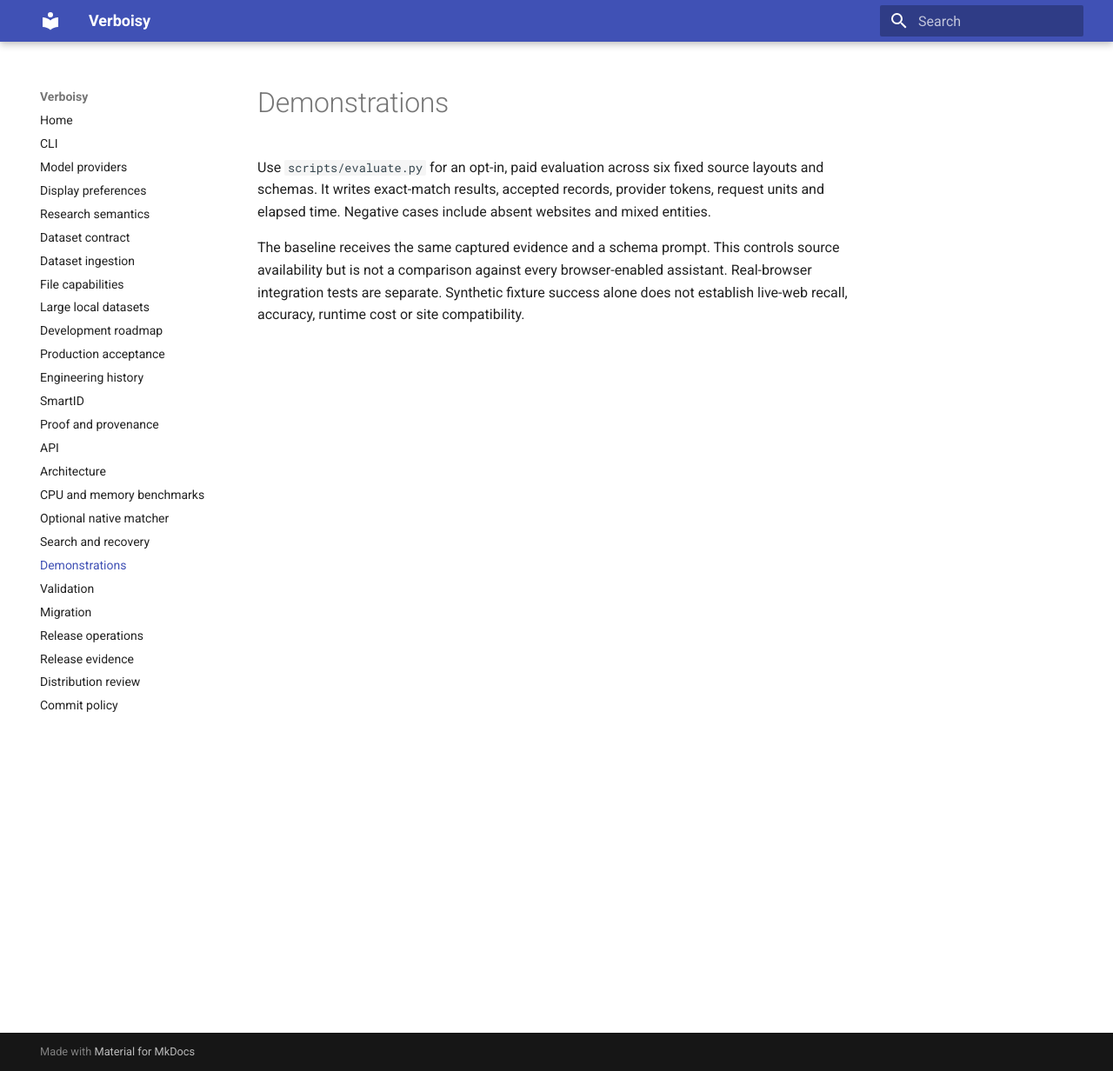
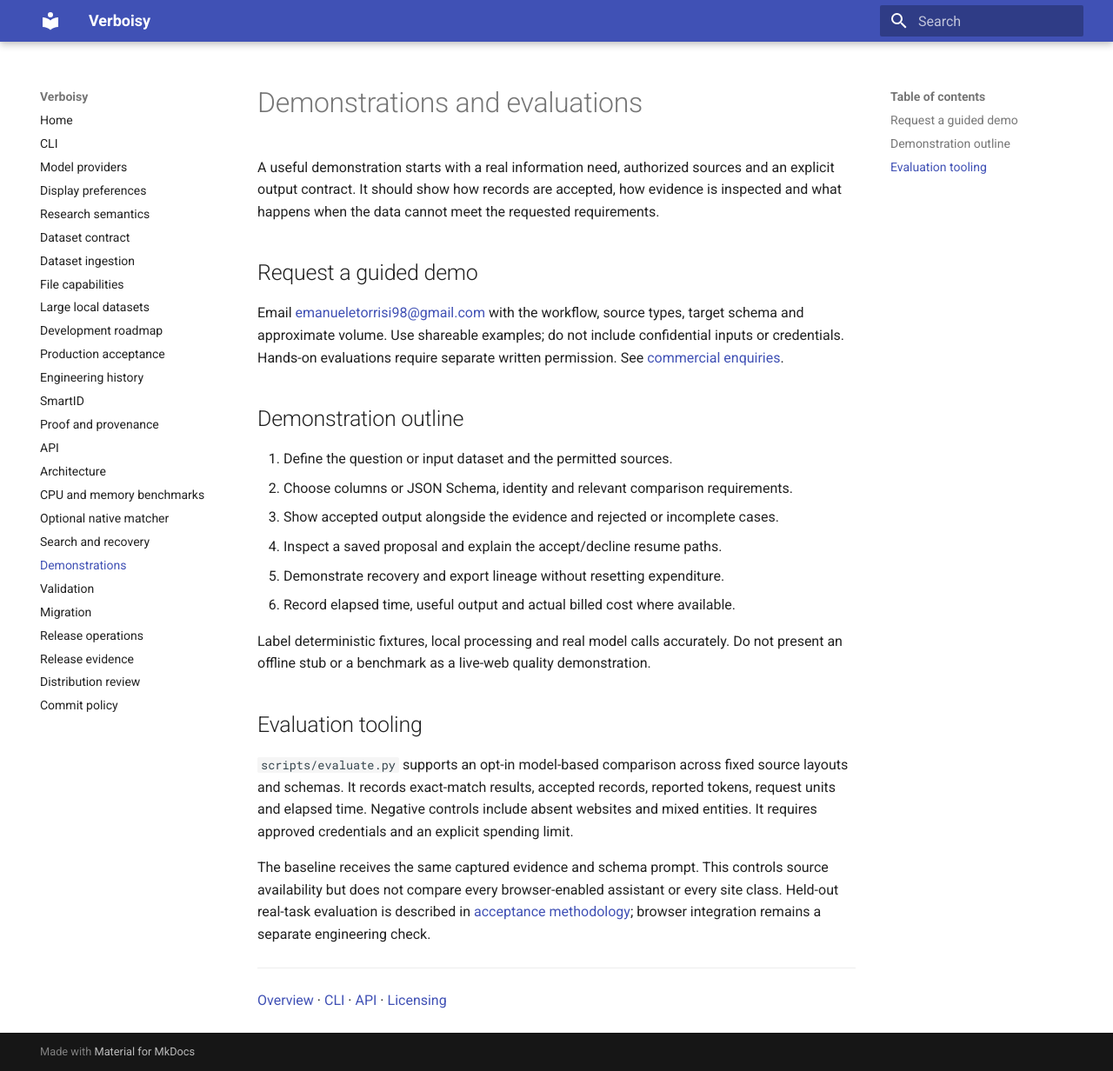
Before and after one commit to EmanueleTorrisi/verboisy, an MkDocs documentation site: the page built from docs/demo.md, in a window 1280 px wide and 1232 px high. Shown: the whole window at 87% size. Built offline with MkDocs 1.6.1 and Material for MkDocs 9.7.7, drawn with Linux system fonts in a browser that asks for light colours.

Commit message:
docs: describe authorized demonstrations and evaluation scope

```diff
--- a/docs/demo.md
+++ b/docs/demo.md
@@ -1,12 +1,43 @@
 <!-- Copyright (c) 2026 Emanuele Torrisi. See LICENSE for applicable terms. -->
 
-# Demonstrations
+# Demonstrations and evaluations
 
-Use `scripts/evaluate.py` for an opt-in, paid evaluation across six fixed source layouts
-and schemas. It writes exact-match results, accepted records, provider tokens, request
-units and elapsed time. Negative cases include absent websites and mixed entities.
+A useful demonstration starts with a real information need, authorized sources and
+an explicit output contract. It should show how records are accepted, how evidence
+is inspected and what happens when the data cannot meet the requested requirements.
 
-The baseline receives the same captured evidence and a schema prompt. This controls
-source availability but is not a comparison against every browser-enabled assistant.
-Real-browser integration tests are separate. Synthetic fixture success alone does not
-establish live-web recall, accuracy, runtime cost or site compatibility.
+## Request a guided demo
+
+Email [emanueletorrisi98@gmail.com](mailto:emanueletorrisi98@gmail.com) with the
+workflow, source types, target schema and approximate volume. Use shareable examples;
+do not include confidential inputs or credentials. Hands-on evaluations require
+separate written permission. See [commercial enquiries](commercial.md).
+
+## Demonstration outline
+
+1. Define the question or input dataset and the permitted sources.
+2. Choose columns or JSON Schema, identity and relevant comparison requirements.
+3. Show accepted output alongside the evidence and rejected or incomplete cases.
+4. Inspect a saved proposal and explain the accept/decline resume paths.
+5. Demonstrate recovery and export lineage without resetting expenditure.
+6. Record elapsed time, useful output and actual billed cost where available.
+
+Label deterministic fixtures, local processing and real model calls accurately.
+Do not present an offline stub or a benchmark as a live-web quality demonstration.
+
+## Evaluation tooling
+
+`scripts/evaluate.py` supports an opt-in model-based comparison across fixed source
+layouts and schemas. It records exact-match results, accepted records, reported
+tokens, request units and elapsed time. Negative controls include absent websites
+and mixed entities. It requires approved credentials and an explicit spending limit.
+
+The baseline receives the same captured evidence and schema prompt. This controls
+source availability but does not compare every browser-enabled assistant or every
+site class. Held-out real-task evaluation is described in
+[acceptance methodology](production-acceptance.md); browser integration remains a
+separate engineering check.
+
+---
+
+[Overview](index.md) · [CLI](cli.md) · [API](api.md) · [Licensing](licensing.md)
```
